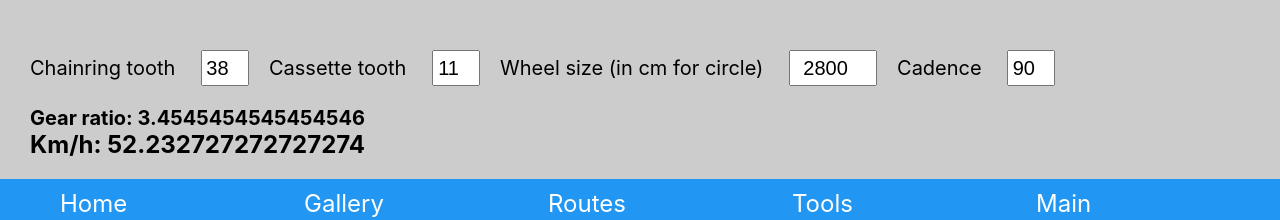
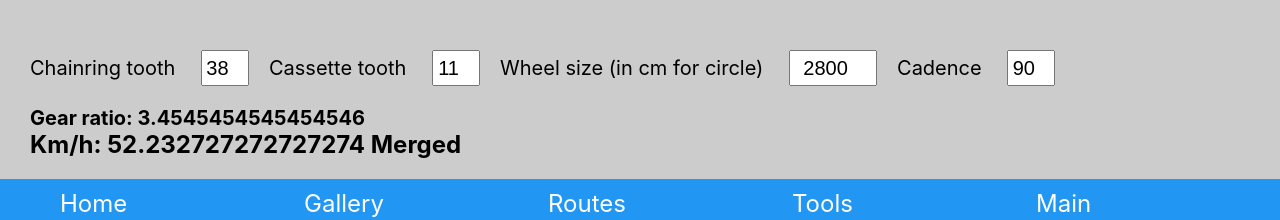
Before and after one commit to crecker05ru/ReactJS-training-project, a React (Create React App) app in the folder client-app/: page /tools in a window 1280 px wide. Shown: the top 220 px of the page. Built offline with nearby package versions, Linux system fonts and the light colour scheme.

Commit message:
check merge

```diff
--- a/client-app/src/pages/ToolsPages.js
+++ b/client-app/src/pages/ToolsPages.js
@@ -43,7 +43,7 @@ export const ToolsPages = (props) => {
                            className="cadence" value={cadence}
                            onChange={e => setCadence(e.target.value)}/>
                     <div className="gearsRatio">Gear ratio: {calculateRatio()}</div>
-                    <div className="speedResult">Km/h: {calculateSpeed()}</div>
+                    <div className="speedResult">Km/h: {calculateSpeed()} Merged</div>
                 </div>
             </div>
             <NavigationBar />
```
